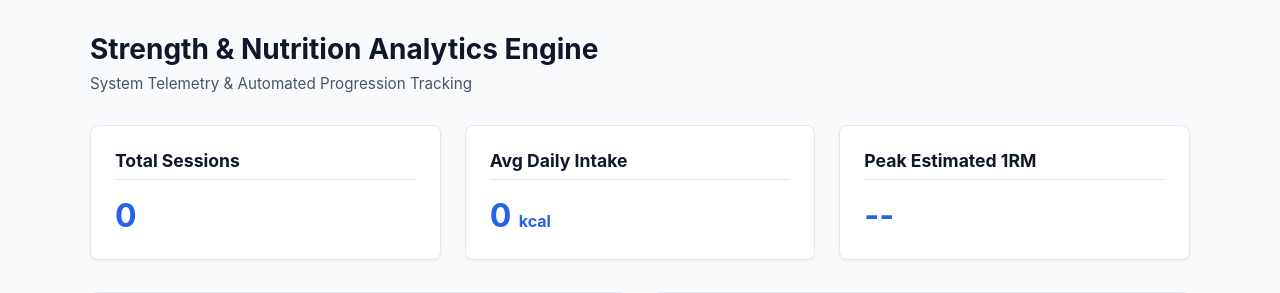
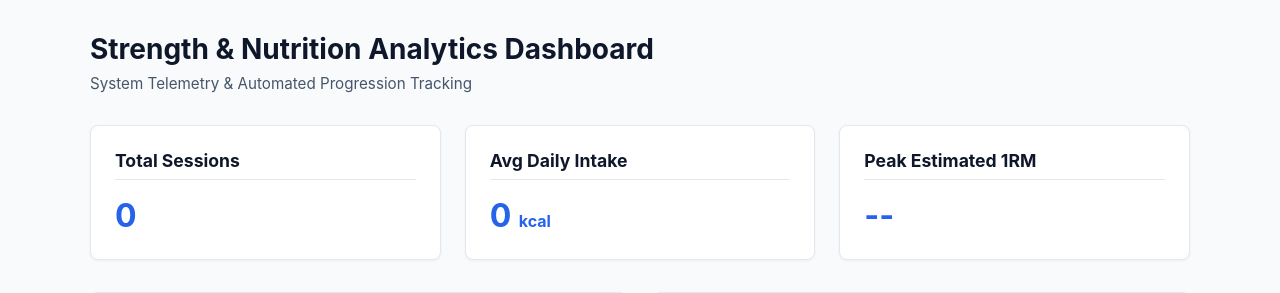
Before and after one commit to Architava/strength-nutrition-app, a Flask app: page / in a window 1280 px wide. Shown: the top 293 px of the page. Run offline with Flask 3, Linux system fonts and the light colour scheme; data that the repository does not hold is empty.

Commit message:
test pipeline

```diff
--- a/flask_app/templates/index.html
+++ b/flask_app/templates/index.html
@@ -110,7 +110,7 @@
 <body>
 <div class="container">
     <header>
-        <h1>Strength & Nutrition Analytics Engine</h1>
+        <h1>Strength & Nutrition Analytics Dashboard</h1>
         <p class="subtitle">System Telemetry & Automated Progression Tracking</p>
     </header>
     <div class="grid">
```
Also changed, not shown: 1 other file.
